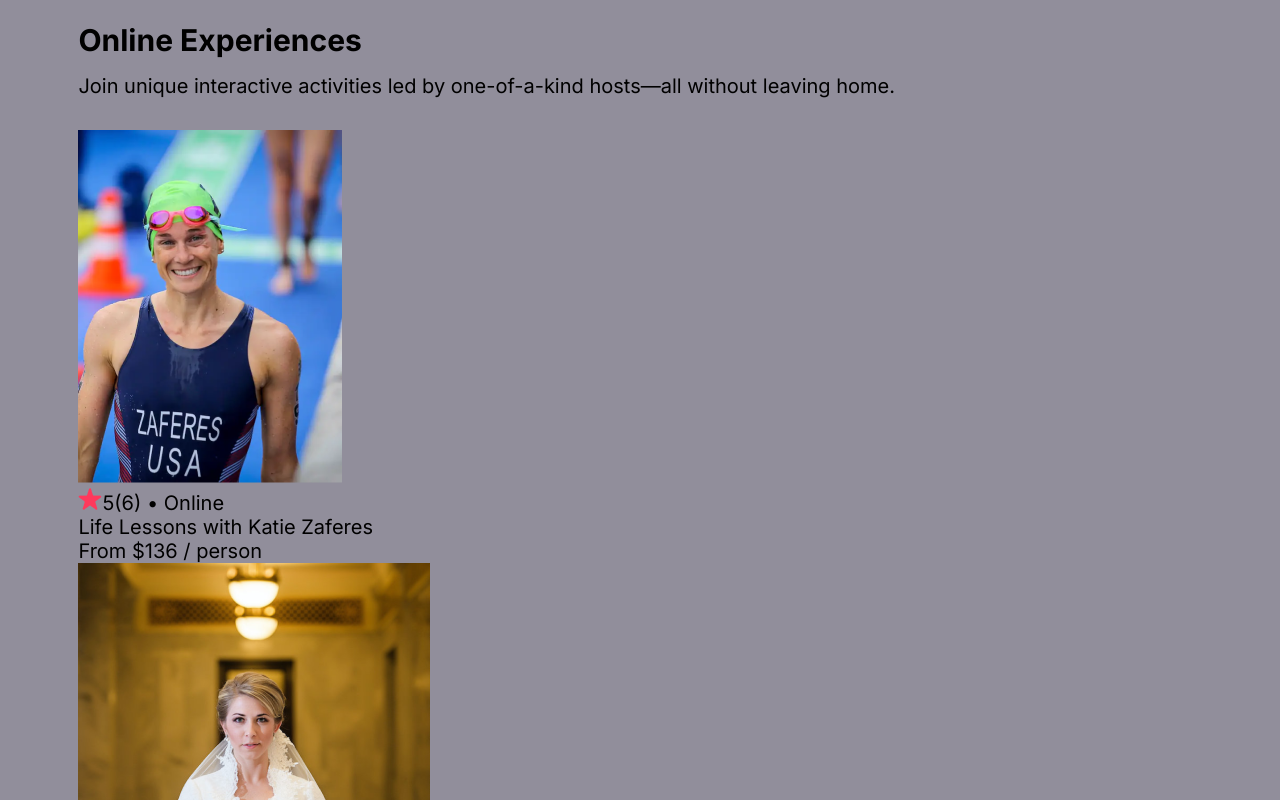
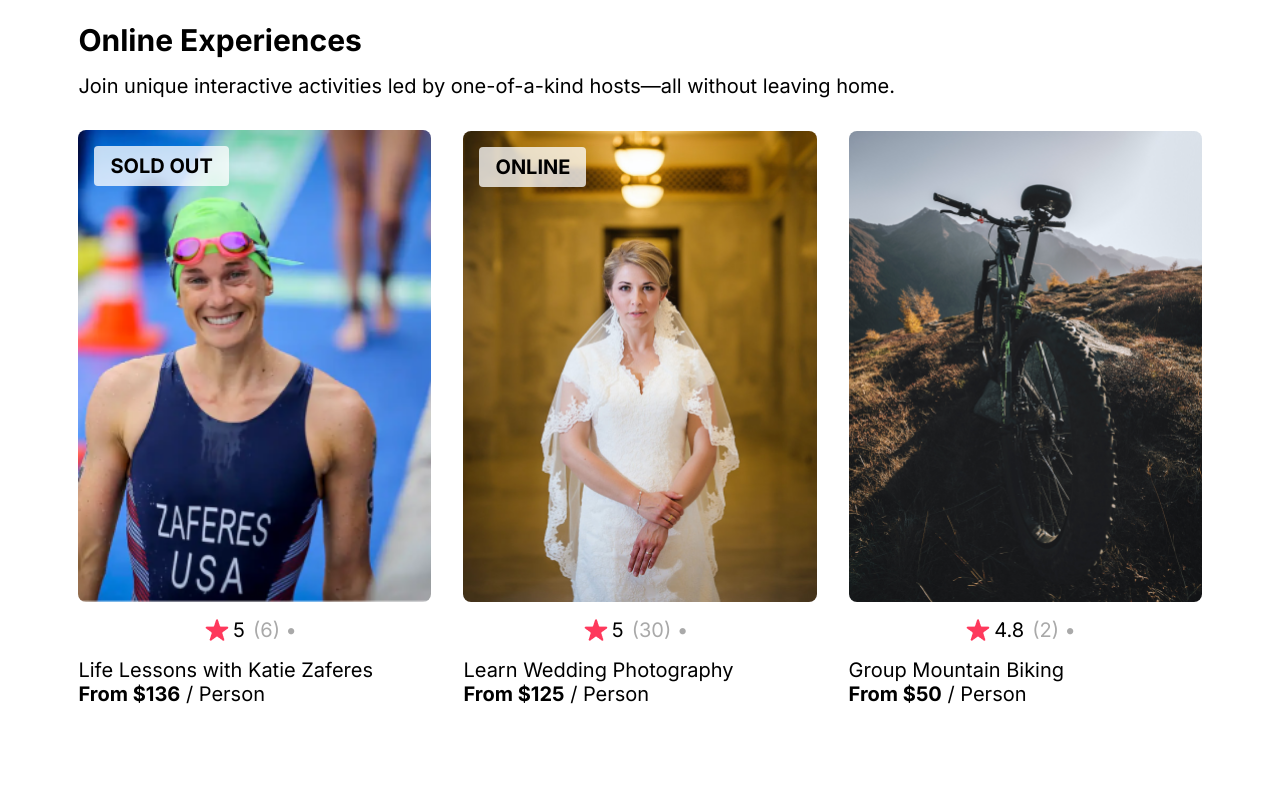
Before and after one commit to webdevKmer/react-tutorial-scrimba, a React (Create React App) app: page / in a window 1280 px wide. Shown: the part 740-1540 px from the top of the page. After the commit the page ends 1462 px from the top, so only its background shows below. Built offline with nearby package versions, Linux system fonts and the light colour scheme.

Commit message:
finishing the app

```diff
--- a/src/App.css
+++ b/src/App.css
@@ -14,7 +14,6 @@
   display: flex;
   flex-direction: column;
   gap: 1rem;
-  background-color: #918E9B;
 }
 .navbar {
   padding-left: 3rem;
@@ -35,6 +34,7 @@
   display: flex;
   justify-content: center;
   align-items: center;
+  background-color: azure;
 }
 .hero img{
   width:  100%;
@@ -45,3 +45,49 @@
   gap: 1rem;
   margin-bottom: 2rem;
 }
+.grid {
+  display: flex;
+  gap: 2rem;
+  justify-content: center;
+  align-items: center;
+  flex-wrap: wrap;
+}
+.badge-text {
+  position: absolute;
+  top: 1rem;
+  left: 1rem;
+  padding: .5rem 1rem;
+  background-color: rgba(255, 255, 255, 0.76);
+  font-weight: bold;
+  border-radius: .25rem;
+}
+.card{
+  position: relative;
+  flex: 1 1 300px;
+  display: flex;
+  flex-direction: column;
+  gap: 1rem;
+}
+.card > img {
+  width: 100%;
+  height: auto;
+  border-radius: .5rem;
+}
+.rating{
+  display: flex;
+  justify-content: center;
+  align-items: center;
+  gap: .25rem;
+}
+.card--stats {
+  display: flex;
+  justify-content: center;
+  align-items: center;
+  gap: .5rem;
+}
+.gray{
+  color: darkgray;
+}
+.bold {
+  font-weight: bold;
+}
--- a/src/components/Card.jsx
+++ b/src/components/Card.jsx
@@ -1,17 +1,29 @@
 import React from 'react'
 
 function Card(props) {
+  let badgeText
+    if (props.openSpots === 0) {
+        badgeText = "SOLD OUT"
+    } else if (props.location === "Online") {
+        badgeText = "ONLINE"
+    }
+
   return (
     <div className="card">
+            {badgeText && <div className="badge-text">{badgeText}</div>}
             <img src={`../images/${props.img}`} className="card--image" alt='sportler'/>
             <div className="card--stats">
-                <img src='../images/star.png' className="card--star" alt='start logo'/>
-                <span>{props.rating}</span>
-                <span className="gray">({props.reviewCount}) • </span>
+                <div className='rating'>
+                  <img src='../images/star.png' className="card--star" alt='start logo'/>
+                  <span>{props.rating}</span>
+                </div>
+                <span className="gray">({props.reviewCount}) •</span>
                 <span className="gray">{props.country}</span>
             </div>
-            <p>{props.title}</p>
-            <p><span className="bold">From ${props.price}</span> / person</p>
+            <div>
+              <p>{props.title}</p>
+              <p><span className="bold">From ${props.price}</span> / Person</p>
+            </div>
         </div>
   )
 }
--- a/src/components/Grid.jsx
+++ b/src/components/Grid.jsx
@@ -6,7 +6,16 @@ function Grid() {
   let eltArr = data
 
   const cardsJSX = eltArr.map(elt => (
-    <Card key={elt.id} img={elt.coverImg} rating={elt.stats.rating} reviewCount={elt.stats.reviewCount} country={elt.location} title={elt.title} price={elt.price} />
+    <Card
+    key={elt.id}
+    img={elt.coverImg}
+    rating={elt.stats.rating}
+    reviewCount={elt.stats.reviewCount}
+    location={elt.location}
+    title={elt.title}
+    price={elt.price}
+    openSpots = {elt.openSpots}
+    />
   ))
   return (
     <div className="grid">
```
